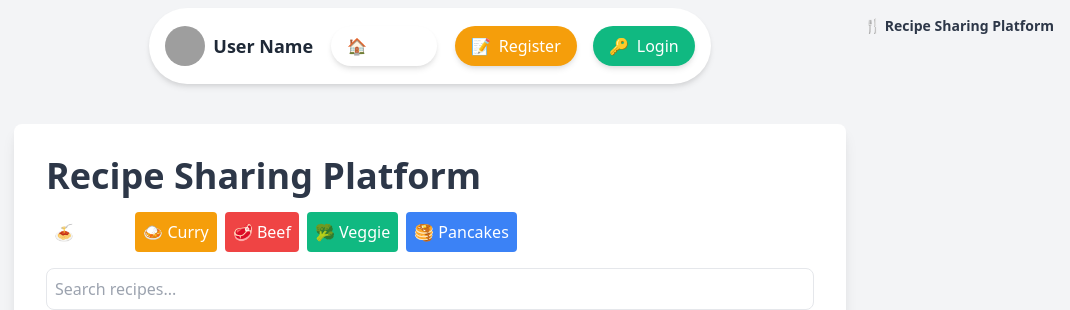
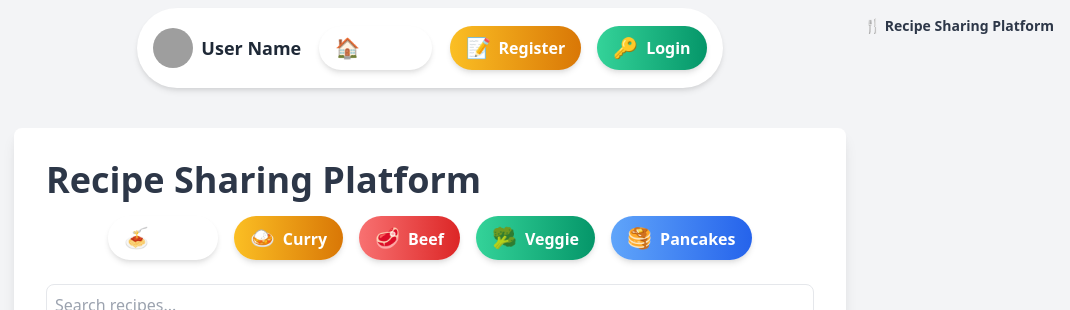
Before and after one commit to helloleo-ai/recipe-sharing-platform, a Next.js app: page / in a window 1280 px wide. Shown: the top 310 px of the page, without its empty margins (210-1280 px from the left). Built offline with nearby package versions, Linux system fonts and the light colour scheme; grey boxes are pictures that could not be loaded; a web font is replaced by a local one.

Commit message:
feat: enhance UI with gradient buttons and improved hover effects

```diff
--- a/components/Header.js
+++ b/components/Header.js
@@ -10,21 +10,21 @@ export default function Header() {
               </div>
 <nav className="flex space-x-4">
           <Link href="/" legacyBehavior>
-            <a className="flex items-center space-x-2 bg-orange-500 text-white px-4 py-2 rounded-full shadow-md hover:bg-orange-600 transition">
-              <span>🏠</span>
-              <span>Home</span>
+            <a className="flex items-center space-x-2 bg-gradient-to-r from-orange-400 to-orange-600 text-white px-4 py-2 rounded-full shadow-md hover:from-orange-500 hover:to-orange-700 transition duration-300 ease-in-out transform hover:-translate-y-1 hover:scale-105">
+              <span className="text-xl">🏠</span>
+              <span className="font-semibold">Home</span>
             </a>
           </Link>
           <Link href="/register" legacyBehavior>
-            <a className="flex items-center space-x-2 bg-yellow-500 text-white px-4 py-2 rounded-full shadow-md hover:bg-yellow-600 transition">
-              <span>📝</span>
-              <span>Register</span>
+            <a className="flex items-center space-x-2 bg-gradient-to-r from-yellow-400 to-yellow-600 text-white px-4 py-2 rounded-full shadow-md hover:from-yellow-500 hover:to-yellow-700 transition duration-300 ease-in-out transform hover:-translate-y-1 hover:scale-105">
+              <span className="text-xl">📝</span>
+              <span className="font-semibold">Register</span>
             </a>
           </Link>
           <Link href="/login" legacyBehavior>
-            <a className="flex items-center space-x-2 bg-green-500 text-white px-4 py-2 rounded-full shadow-md hover:bg-green-600 transition">
-              <span>🔑</span>
-              <span>Login</span>
+            <a className="flex items-center space-x-2 bg-gradient-to-r from-green-400 to-green-600 text-white px-4 py-2 rounded-full shadow-md hover:from-green-500 hover:to-green-700 transition duration-300 ease-in-out transform hover:-translate-y-1 hover:scale-105">
+              <span className="text-xl">🔑</span>
+              <span className="font-semibold">Login</span>
             </a>
           </Link>
         </nav>
--- a/pages/index.js
+++ b/pages/index.js
@@ -31,12 +31,27 @@ export default function Home() {
           <main className="container mx-auto p-8 flex-grow max-w-4xl">
             <div className="bg-white p-8 rounded-lg shadow-lg">
       <h1 className="text-4xl font-bold mb-4 text-orange-500">Recipe Sharing Platform</h1>
-      <div className="mb-4">
-<button className="bg-orange-500 text-white p-2 rounded mr-2 hover:bg-orange-600 transition">🍝 Pasta</button>
-              <button className="bg-yellow-500 text-white p-2 rounded mr-2 hover:bg-yellow-600 transition">🍛 Curry</button>
-              <button className="bg-red-500 text-white p-2 rounded mr-2 hover:bg-red-600 transition">🥩 Beef</button>
-              <button className="bg-green-500 text-white p-2 rounded mr-2 hover:bg-green-600 transition">🥦 Veggie</button>
-              <button className="bg-blue-500 text-white p-2 rounded hover:bg-blue-600 transition">🥞 Pancakes</button>
+<div className="mb-6 flex flex-wrap justify-center gap-4">
+              <button className="bg-gradient-to-r from-orange-400 to-orange-600 text-white px-4 py-2 rounded-full shadow-md hover:from-orange-500 hover:to-orange-700 transition duration-300 ease-in-out transform hover:-translate-y-1 hover:scale-105 focus:outline-none focus:ring-2 focus:ring-orange-500 focus:ring-opacity-50">
+                <span className="text-xl mr-2">🍝</span>
+                <span className="font-semibold">Pasta</span>
+              </button>
+              <button className="bg-gradient-to-r from-yellow-400 to-yellow-600 text-white px-4 py-2 rounded-full shadow-md hover:from-yellow-500 hover:to-yellow-700 transition duration-300 ease-in-out transform hover:-translate-y-1 hover:scale-105 focus:outline-none focus:ring-2 focus:ring-yellow-500 focus:ring-opacity-50">
+                <span className="text-xl mr-2">🍛</span>
+                <span className="font-semibold">Curry</span>
+              </button>
+              <button className="bg-gradient-to-r from-red-400 to-red-600 text-white px-4 py-2 rounded-full shadow-md hover:from-red-500 hover:to-red-700 transition duration-300 ease-in-out transform hover:-translate-y-1 hover:scale-105 focus:outline-none focus:ring-2 focus:ring-red-500 focus:ring-opacity-50">
+                <span className="text-xl mr-2">🥩</span>
+                <span className="font-semibold">Beef</span>
+              </button>
+              <button className="bg-gradient-to-r from-green-400 to-green-600 text-white px-4 py-2 rounded-full shadow-md hover:from-green-500 hover:to-green-700 transition duration-300 ease-in-out transform hover:-translate-y-1 hover:scale-105 focus:outline-none focus:ring-2 focus:ring-green-500 focus:ring-opacity-50">
+                <span className="text-xl mr-2">🥦</span>
+                <span className="font-semibold">Veggie</span>
+              </button>
+              <button className="bg-gradient-to-r from-blue-400 to-blue-600 text-white px-4 py-2 rounded-full shadow-md hover:from-blue-500 hover:to-blue-700 transition duration-300 ease-in-out transform hover:-translate-y-1 hover:scale-105 focus:outline-none focus:ring-2 focus:ring-blue-500 focus:ring-opacity-50">
+                <span className="text-xl mr-2">🥞</span>
+                <span className="font-semibold">Pancakes</span>
+              </button>
             </div>
             <input
         type="text"
--- a/pages/login.js
+++ b/pages/login.js
@@ -42,7 +42,12 @@ export default function Login() {
             required
           />
         </div>
-        <button type="submit" className="bg-blue-500 text-white p-2 rounded">Login</button>
+        <button
+                  type="submit"
+                  className="bg-gradient-to-r from-blue-500 to-blue-700 text-white px-6 py-3 rounded-full shadow-md hover:from-blue-600 hover:to-blue-800 transition duration-300 ease-in-out transform hover:-translate-y-1 hover:scale-105 focus:outline-none focus:ring-2 focus:ring-blue-500 focus:ring-opacity-50"
+                >
+                  Login
+                </button>
       </form>
     </div>
   );
```
